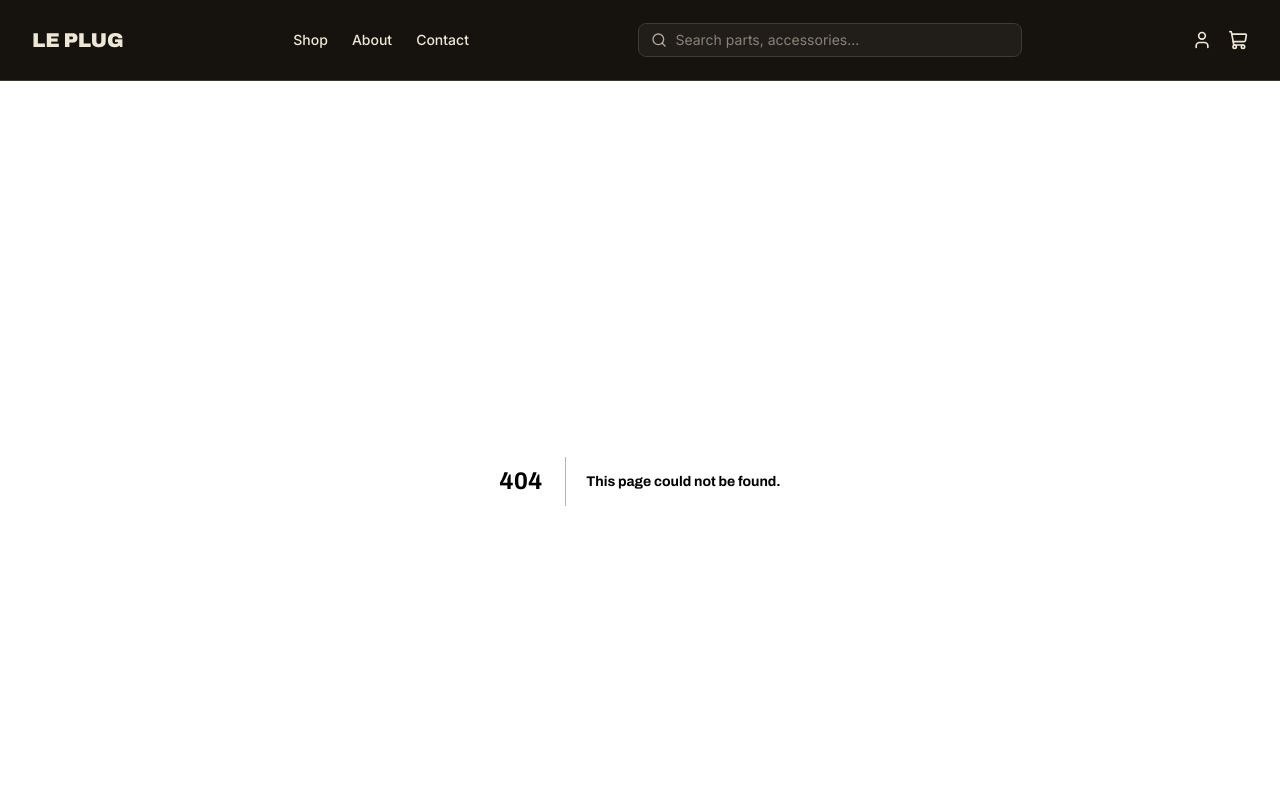
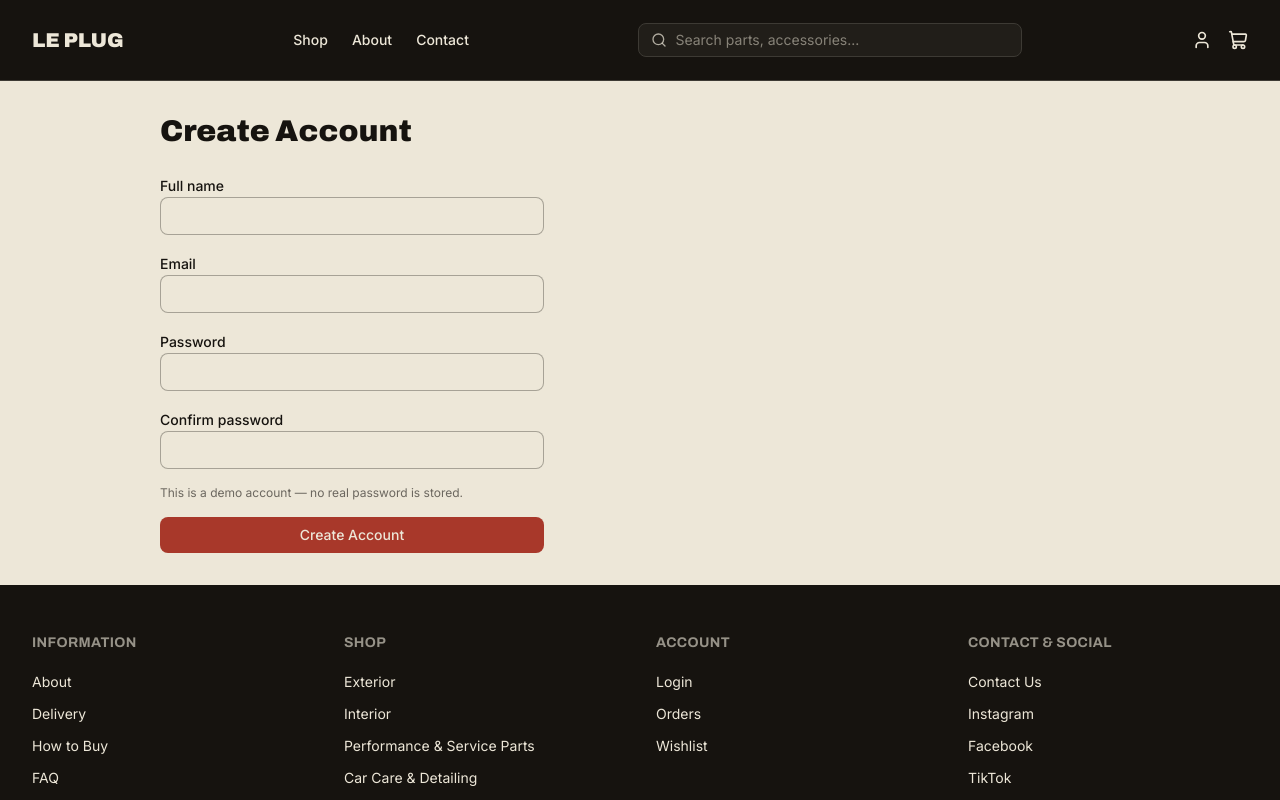
Before and after one commit to jikahu/leplug-autocare, a Next.js app: page /account/register in a window 1280 px wide. Before the commit this address had no page. Shown: the top 800 px of the page. Built offline with nearby package versions, Linux system fonts and the light colour scheme; a web font is replaced by a local one.

Commit message:
feat: add /account/register page

```diff
--- /dev/null
+++ b/app/account/register/page.tsx
@@ -0,0 +1,18 @@
+import type { Metadata } from "next";
+import { RegisterForm } from "@/components/account/register-form";
+
+export const metadata: Metadata = {
+  title: "Create Account — LePlug Autocare",
+  description: "Create a LePlug Autocare account.",
+};
+
+export default function RegisterPage() {
+  return (
+    <main className="mx-auto max-w-5xl px-4 py-8 md:px-8">
+      <h1 className="font-heading text-3xl font-black text-tarmac">Create Account</h1>
+      <div className="mt-6">
+        <RegisterForm />
+      </div>
+    </main>
+  );
+}
```
